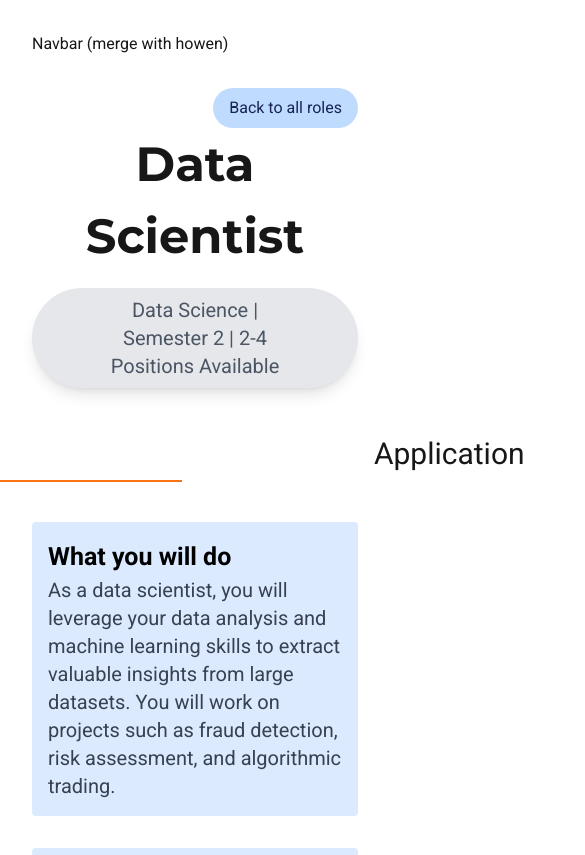
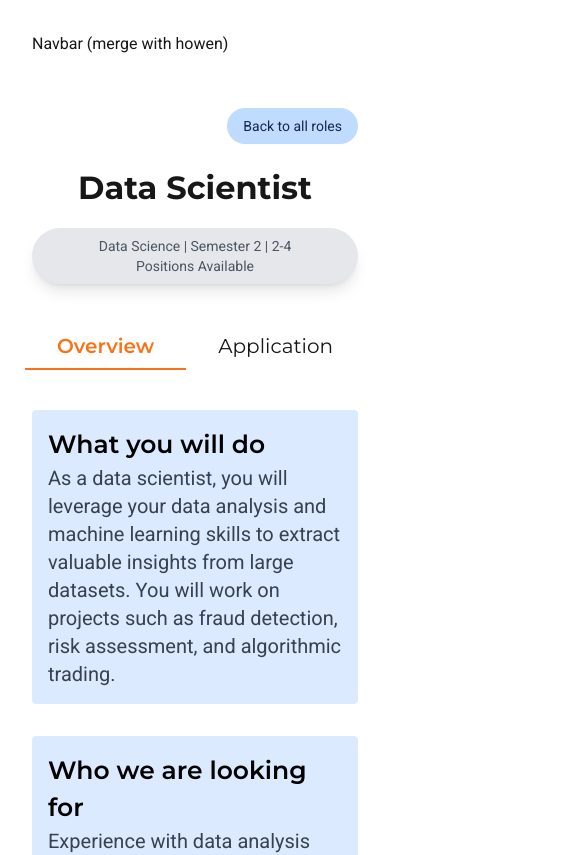
Before and after one commit to nathanshew/SD_Careers_Platform, a Next.js app: page /positions/data-scientist in a window 390 px wide. Shown: the top 855 px of the page, 585 px wide, since content can reach past the window. Built offline with nearby package versions, Linux system fonts and the light colour scheme.

Commit message:
adjust designs make it responsive

```diff
--- a/src/app/positions/[id]/page.tsx
+++ b/src/app/positions/[id]/page.tsx
@@ -25,8 +25,8 @@ export default function JobApplication() {
         <GoBack/>
         {/* Job Role Title */}
         <section className="text-center mb-8 flex flex-col items-center justify-center">
-            <h1 className="font-header">{jobData.title}</h1>
-            <div className="text-xl bg-gray-200 text-gray-600 rounded-full mt-4 px-16 py-2 w-fit shadow-lg">
+            <div className="font-header md:text-[48px] text-[32px] font-bold">{jobData.title}</div>
+            <div className="text-sm sm:text-base lg:text-xl bg-gray-200 text-gray-600 rounded-full mt-4 px-16 py-2 w-fit shadow-lg">
               {jobData.department}  |  {jobData.semester}  |  {jobData.positionsAvailable}
             </div>
         </section>
@@ -34,13 +34,13 @@ export default function JobApplication() {
         {/* Overview and Application Tabs */}
         <div className="flex justify-center mb-10 mt-10">
             <button
-            className={`text-3xl px-48 py-2 border-b-2 ${activeTab === "overview" ? "border-orange-500 text-orange-500 font-semibold" : "border-transparent hover:border-gray-300"}`}
+            className={`font-header text-xl lg:text-2xl lg:px-48 md:px-24 px-8 border-b-2 ${activeTab === "overview" ? "border-orange-500 text-orange-500 font-semibold" : "border-transparent hover:border-gray-300"}`}
             onClick={() => setActiveTab("overview")}
             >
             Overview
             </button>
             <button
-            className={`text-3xl px-48 py-2 border-b-2 ${activeTab === "application" ? "border-orange-500 text-orange-500 font-semibold" : "border-transparent hover:border-gray-300"}`}
+            className={`font-header text-xl lg:text-2xl lg:px-48 md:px-24 px-8 py-2 border-b-2 ${activeTab === "application" ? "border-orange-500 text-orange-500 font-semibold" : "border-transparent hover:border-gray-300"}`}
             onClick={() => setActiveTab("application")}
             >
             Application
@@ -66,11 +66,11 @@ function Overview(jobData: JobDataType) {
   return (
   <div>
     <div className="max-w-lg mx-auto mb-8 p-4 bg-blue-100 rounded">
-        <h3 className=" text-black">What you will do</h3>
+        <h3 className="font-header text-black">What you will do</h3>
         <div className="text-gray-700 text-xl">{jobData.description}</div>
     </div>
     <div className="max-w-lg mx-auto mb-8 p-4 bg-blue-100 rounded">
-        <h3 className=" text-black">Who we are looking for</h3>
+        <h3 className="font-header text-black">Who we are looking for</h3>
         <div className="text-gray-700 text-xl">{jobData.requirements}</div>
     </div>
   </div>
@@ -79,33 +79,33 @@ function Overview(jobData: JobDataType) {
 
 function Application(jobData: JobDataType) {
   return (
-     <form className="max-w-lg mx-auto font-body text-xl">
+     <form className="max-w-lg mx-auto font-body md:text-xl text-base">
           <div className="mb-4">
-            <label className="block mb-2">Full Name</label>
+            <label className="font-header block mb-2">Full Name</label>
             <input type="text" placeholder="e.g. Shawn Tan" className="w-full p-2 border border-gray-300 rounded" />
           </div>
           <div className="mb-4">
-            <label className="block mb-2">Faculty / Major</label>
+            <label className="font-header block mb-2">Faculty / Major</label>
             <input type="text" placeholder="e.g. SoC / CS" className="w-full p-2 border border-gray-300 rounded" />
           </div>
           <div className="mb-4">
-            <label className="block mb-2">Year of Study</label>
+            <label className="font-header block mb-2">Year of Study</label>
             <input type="text" placeholder="e.g. Year 1" className="w-full p-2 border border-gray-300 rounded" />
           </div>
           <div className="mb-4">
-            <label className="block mb-2">Linkedin URL</label>
+            <label className="font-header block mb-2">Linkedin URL</label>
             <input type="text" placeholder="Type here" className="w-full p-2 border border-gray-300 rounded" />
           </div>
           <div className="mb-4">
-            <label className="block mb-2">Resume link</label>
+            <label className="font-header block mb-2">Resume link</label>
             <input type="text" placeholder="Type here" className="w-full p-2 border border-gray-300 rounded" />
           </div>
           <div className="mb-4">
-            <label className="block mb-2">Why do you want to join NFS as {jobData.title}?</label>
+            <label className="font-header block mb-2">Why do you want to join NFS as {jobData.title}?</label>
             <input type="text" placeholder="Type here" className="w-full p-2 border border-gray-300 rounded" />
           </div>
-          <div className="w-full flex items-center justify-center">
-            <button className="bg-orange-500 text-white rounded-full text-2xl px-10 py-2">Submit</button>
+          <div className="w-full font-header flex items-center justify-center">
+            <button className="bg-orange-500 text-white rounded-full px-10 py-2">Submit</button>
           </div>
 
         </form>
@@ -115,7 +115,7 @@ function Application(jobData: JobDataType) {
 function GoBack() {
   return (
     <div className="text-right text-black mt-8">
-      <button className="px-4 py-2 bg-blue-200 text-blue-950 rounded-full">
+      <button className="text-sm px-4 py-2 my-5 bg-blue-200 text-blue-950 rounded-full">
         <Link href = {`/positions/`}>Back to all roles</Link>
       </button>
     </div>
```
